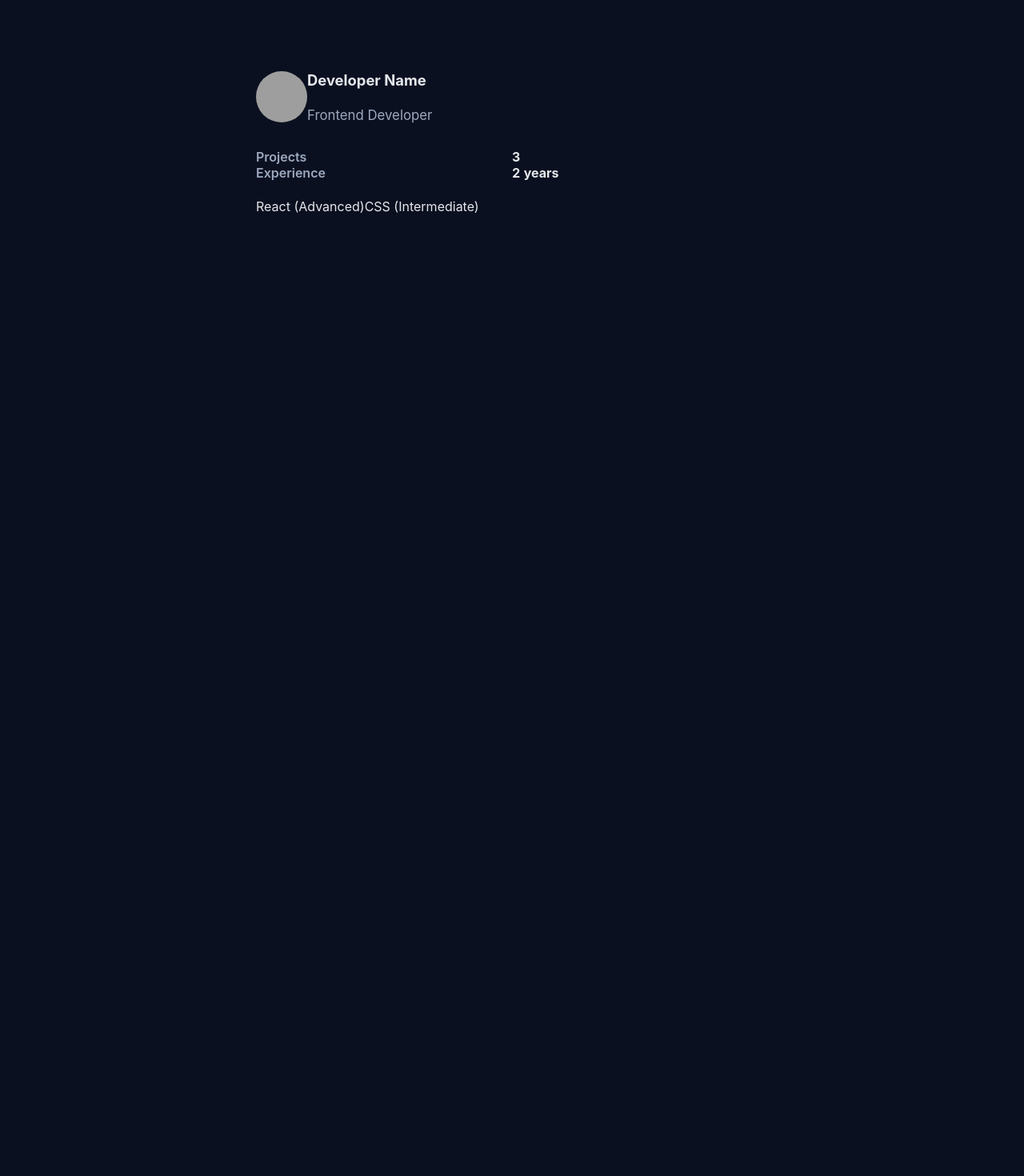
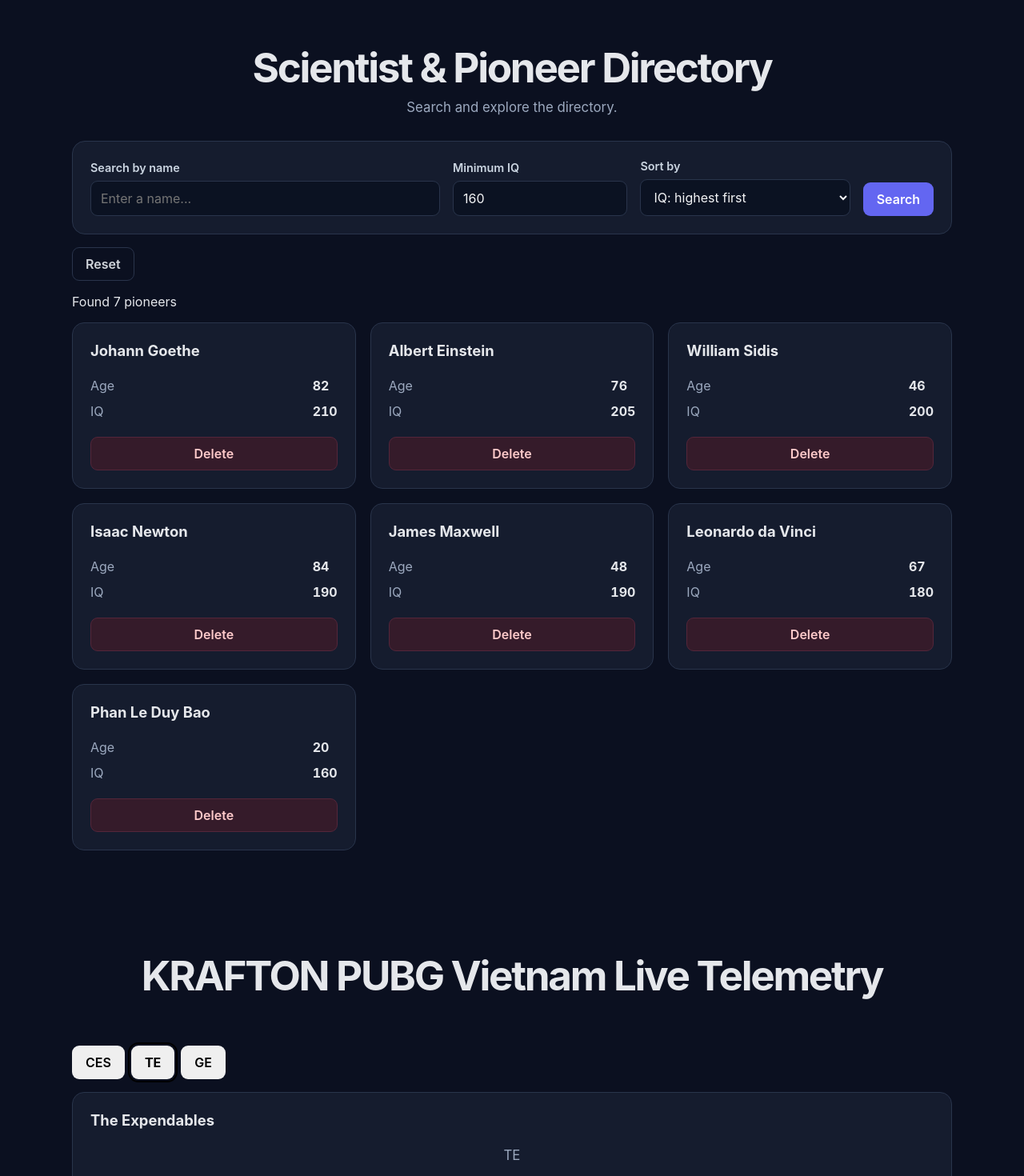
Before and after one commit to duybaok19/24520180_Lab3, a React (Vite) app: page / in a window 1280 px wide. Shown: the top 1470 px of the page at 80% size. Before the commit the page ends 832 px from the top, so only its background shows below. Built offline with nearby package versions, Linux system fonts and the light colour scheme; grey boxes are pictures that could not be loaded.

Commit message:
feat(app): integrate scientist directory and PUBG telemetry

```diff
--- a/src/App.jsx
+++ b/src/App.jsx
@@ -1,11 +1,12 @@
-import DeveloperCard from './components/DeveloperCard';
-import './App.css';
+import ScientistDirectory from './components/ScientistDirectory.jsx';
+import PubgMatchTelemetry from './components/PubgMatchTelemetry.jsx';
 
 function App() {
   return (
-    <main>
-      <DeveloperCard />
-    </main>
+    <>
+      <ScientistDirectory />
+      <PubgMatchTelemetry />
+    </>
   );
 }
 
```
